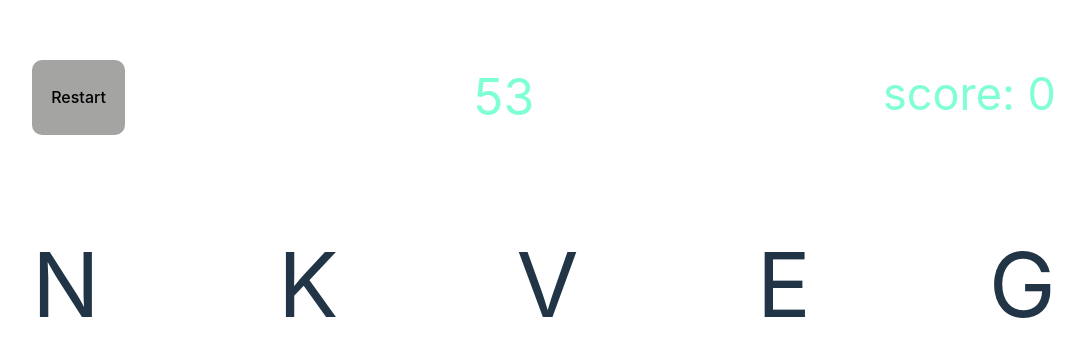
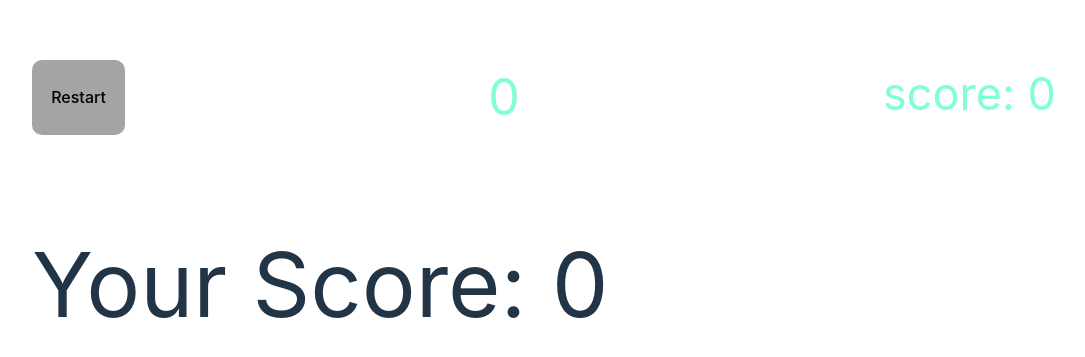
Before and after one commit to ShihYuChang/--svelte, a Svelte app: page / in a window 1280 px wide. Shown: the part 153-510 px from the top of the page, without its empty margins (96-1181 px from the left). Built offline with nearby package versions, Linux system fonts and the light colour scheme.

Commit message:
Adding game over prompt

```diff
--- a/src/App.svelte
+++ b/src/App.svelte
@@ -2,13 +2,13 @@
   import { onDestroy } from 'svelte';
   import { reducible } from './store';
 
-  const initialWords: string[] = ['', '', '', '', ''];
+  const initialWords: string[] = Array(5).fill('');
   for (let i = 0; i < initialWords.length; i++) {
     initialWords[i] = getRandomCharacter();
   }
 
   let score: number = 0;
-  let seconds = 60;
+  let seconds = 3;
   const [words, dispatch] = reducible(initialWords, reducer);
 
   interface Action {
@@ -20,7 +20,7 @@
     switch (action.type) {
       case 'PRESS_KEY':
         const wordIndex: number = words.indexOf(action.payload);
-        if (wordIndex !== -1) {
+        if (wordIndex !== -1 && seconds > 0) {
           score++;
           words.splice(wordIndex, 1, getRandomCharacter());
         }
@@ -84,9 +84,14 @@
     <div class="score">score: {score}</div>
   </div>
   <div class="wordWrapper">
-    {#each $words as word}
-      <div class="word">{word.toUpperCase()}</div>
-    {/each}
+    {#if seconds > 0}
+      {#each $words as word}
+        <div class="word">{word.toUpperCase()}</div>
+      {/each}
+    {/if}
+    {#if seconds === 0}
+      <div class="word">Your Score: {score}</div>
+    {/if}
   </div>
 </main>
 
```
